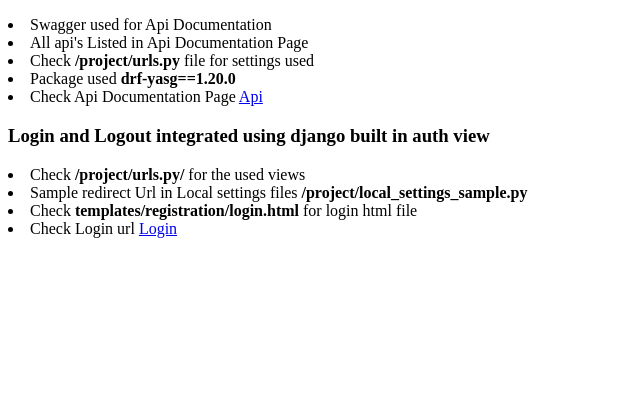
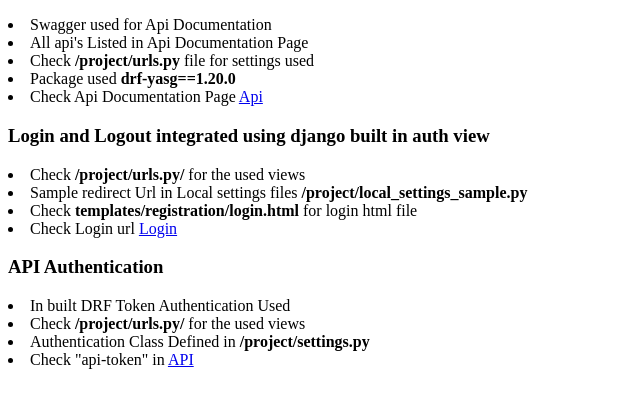
Before and after one commit to cecililu/Naxatask, a Django app: page / in a window 1280 px wide. Shown: the part 349-757 px from the top of the page, without its empty margins (0-640 px from the left). Run offline with Django 3.2, Linux system fonts and the light colour scheme; parts of the project's set-up code (start-up, migrations or seed data) failed here and were passed over.

Commit message:
Api authentication added in template

```diff
--- a/project/urls.py
+++ b/project/urls.py
@@ -21,6 +21,7 @@
 from django.conf import settings
 from django.views.generic import TemplateView
 from django.contrib.auth import views as auth_view
+from rest_framework.authtoken import views
 
 schema_view = get_schema_view(
     openapi.Info(
@@ -35,6 +36,7 @@
     path('api/docs/', schema_view.with_ui('swagger', cache_timeout=0), name='schema-swagger-ui'),
     path('login/', auth_view.LoginView.as_view(), name='login'),
     path('logout/', auth_view.LogoutView.as_view(), name='logout'),
+    path('api-token/', views.obtain_auth_token),
 ]
 urlpatterns += static(settings.MEDIA_URL, document_root=settings.MEDIA_ROOT)
 urlpatterns += static(settings.STATIC_URL, document_root=settings.STATIC_ROOT)
--- a/templates/about.html
+++ b/templates/about.html
@@ -35,5 +35,12 @@
     <li>Check Login url <a href="/login/">Login</a></li>
 </div>
 
+<h3>API Authentication</h3>
+<div>
+    <li>In built DRF Token Authentication Used</li>
+    <li>Check <b>/project/urls.py/</b> for the used views</li>
+    <li>Authentication Class Defined in <b>/project/settings.py</b></li>
+    <li>Check "api-token" in <a href="/api/docs/">API</a></li>
+</div>
 </body>
 </html>
```
Also changed, not shown: project/settings.py (+13 -0 lines).
